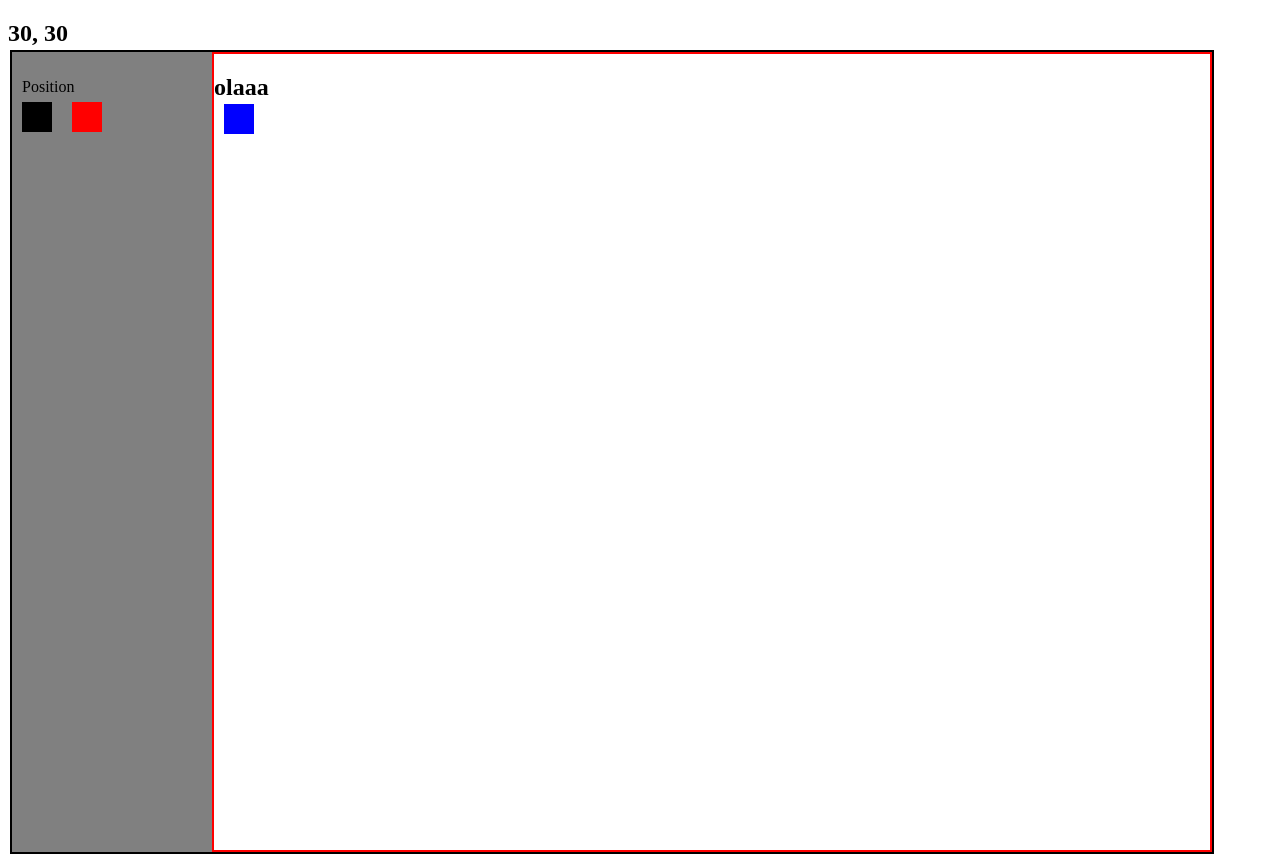
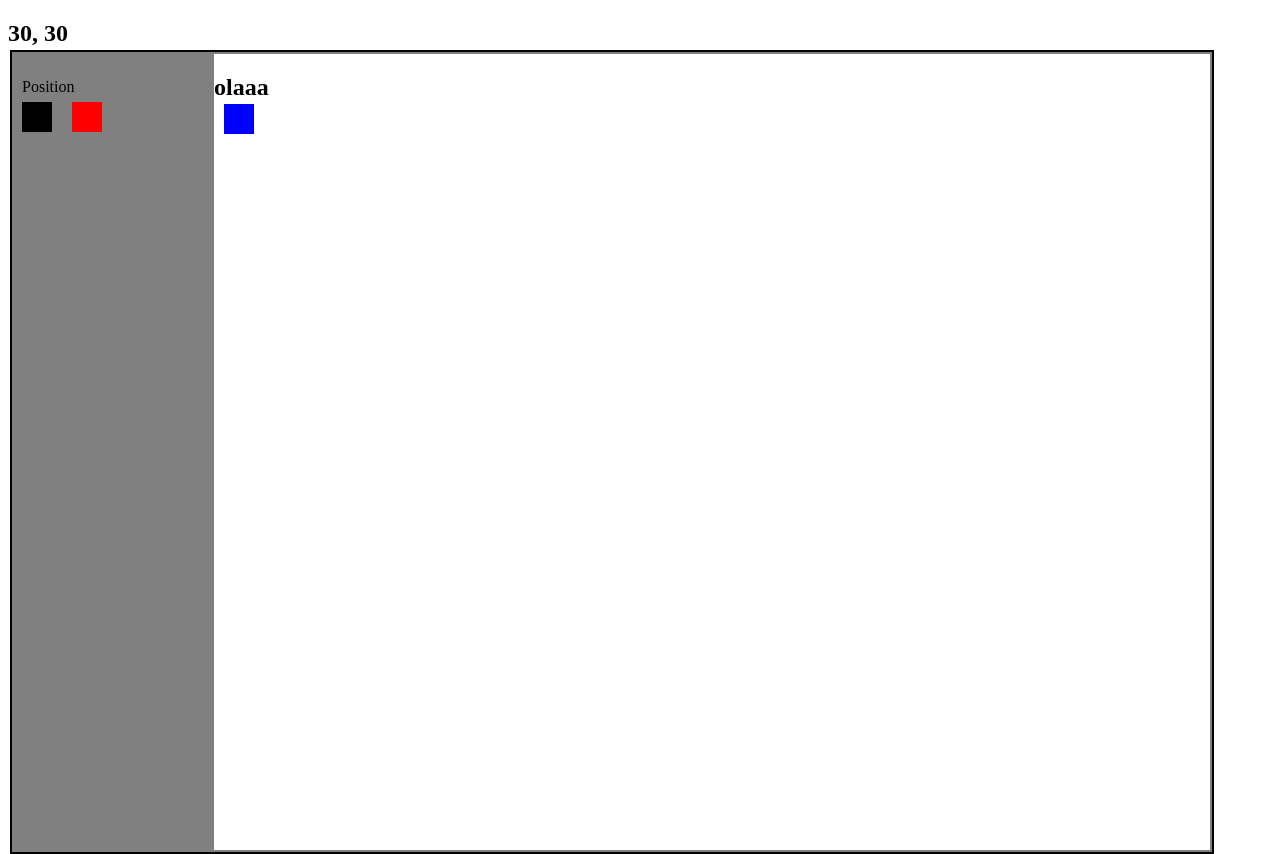
Before and after one commit to thiagogt/LibraryMapper, a plain HTML site: page WebContent/jquery-ui-1.8.21.custom/index.html in a window 1280 px wide. Both pictures are taken after a click on the element 37 px from the left and 117 px from the top of the page. Drawn offline with nearby package versions, Linux system fonts and the light colour scheme.

Commit message:
introduzido a div mapa limitado

```diff
--- a/WebContent/jquery-ui-1.8.21.custom/effect.js
+++ b/WebContent/jquery-ui-1.8.21.custom/effect.js
@@ -5,7 +5,7 @@ var velocidade = 0.01;
 $(function(){
 	$(".createButton").click( function() {
 
-		$(".canvas").append( "<div class='bloco' id='bloco-"+idBloco+"'></div>");
+		$("#mapa").append( "<div class='bloco' id='bloco-"+idBloco+"'></div>");
 		actualX=$("#bloco-"+idBloco).width();
 		actualY=$("#bloco-"+idBloco).height();
 		$("#bloco-"+idBloco).draggable({ cursor: "crosshair" },
@@ -40,9 +40,9 @@ jQuery(document).ready(function(){
 	      $('#status').html(actualX +', '+ actualY);
 	   });
 
-	   $('#quadro').bind('mousewheel', function(event,delta){
+	   $('#mapa').bind('mousewheel', function(event,delta){
 
-		   var div = document.getElementById('quadro');
+		   var div = document.getElementById('mapa');
 		   var property = getTransformProperty(div);
 		   if (delta > 0) {
 		   	 $(".label").text("Position: just whell up");
--- a/WebContent/jquery-ui-1.8.21.custom/index.html
+++ b/WebContent/jquery-ui-1.8.21.custom/index.html
@@ -26,7 +26,9 @@
 
 		<div class ="createButton" ></div>
 		<div class = "createButton" style="background:red; left:60px"></div>
-		<div class="canvas" id="quadro"><h2>olaaa</h2></div>
+		<div class="canvas" id="quadroLimitador"><div class="canvas" id="mapa"><h2>olaaa</h2></div></div>
+
+
 		<p class ="label" >Position</p>
 		</div><!-- End demo -->
 
--- a/WebContent/jquery-ui-1.8.21.custom/style.css
+++ b/WebContent/jquery-ui-1.8.21.custom/style.css
@@ -6,7 +6,7 @@
 	position: absolute;
 	top: 50px;
 	left: 10px;
-	overflow:hidden;
+
 }
 
 .zoom_out{
@@ -33,10 +33,20 @@
 	width: 996px;
 	height: 796px;
 	background-color: white;
-	border: 2px solid red;
+
 	position: absolute;
+
+}
+#mapa.canvas{
+	width: 996px;
+	height: 1796px;
+}
+#quadroLimitador.canvas {
+	background-color:red;
+	overflow:hidden;
 	top: 0px;
 	left: 200px;
+	border: 2px solid gray;
 }
 
 .bloco{
```
